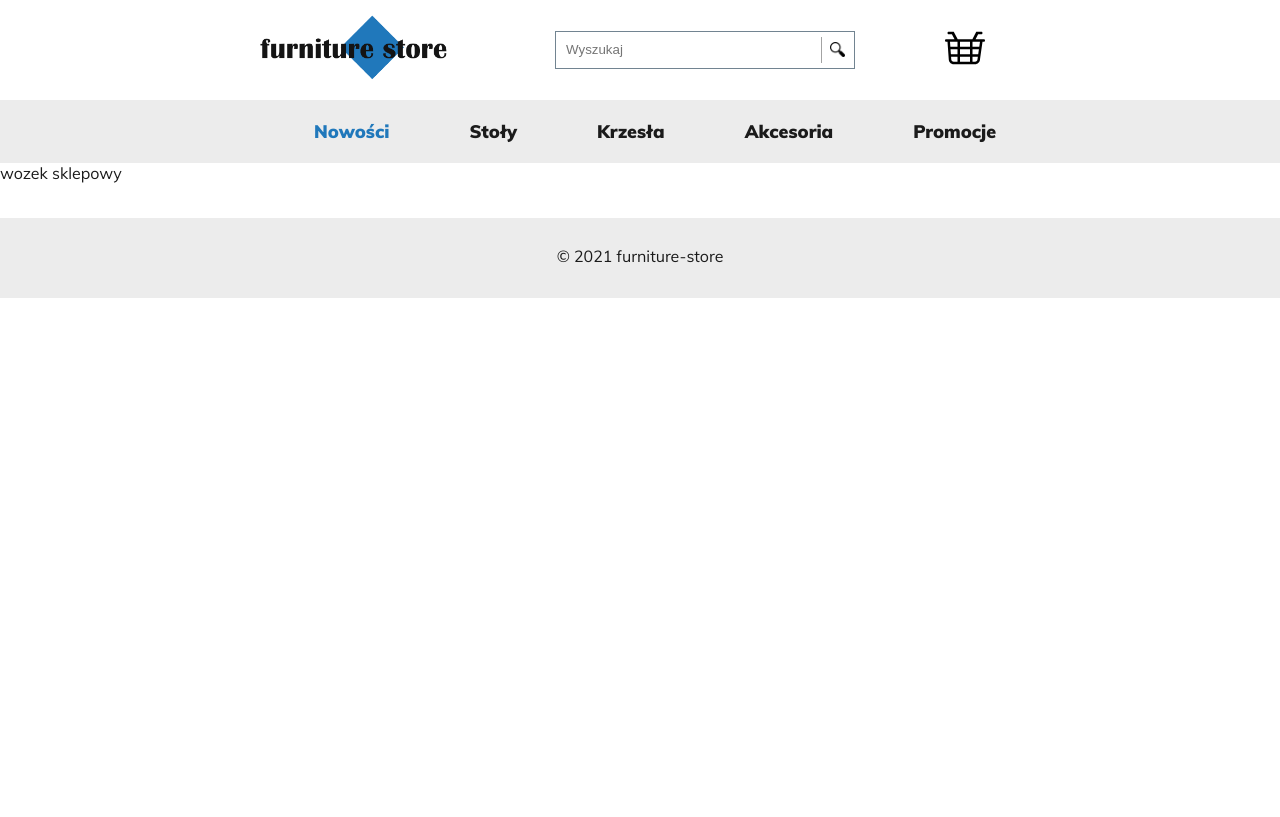
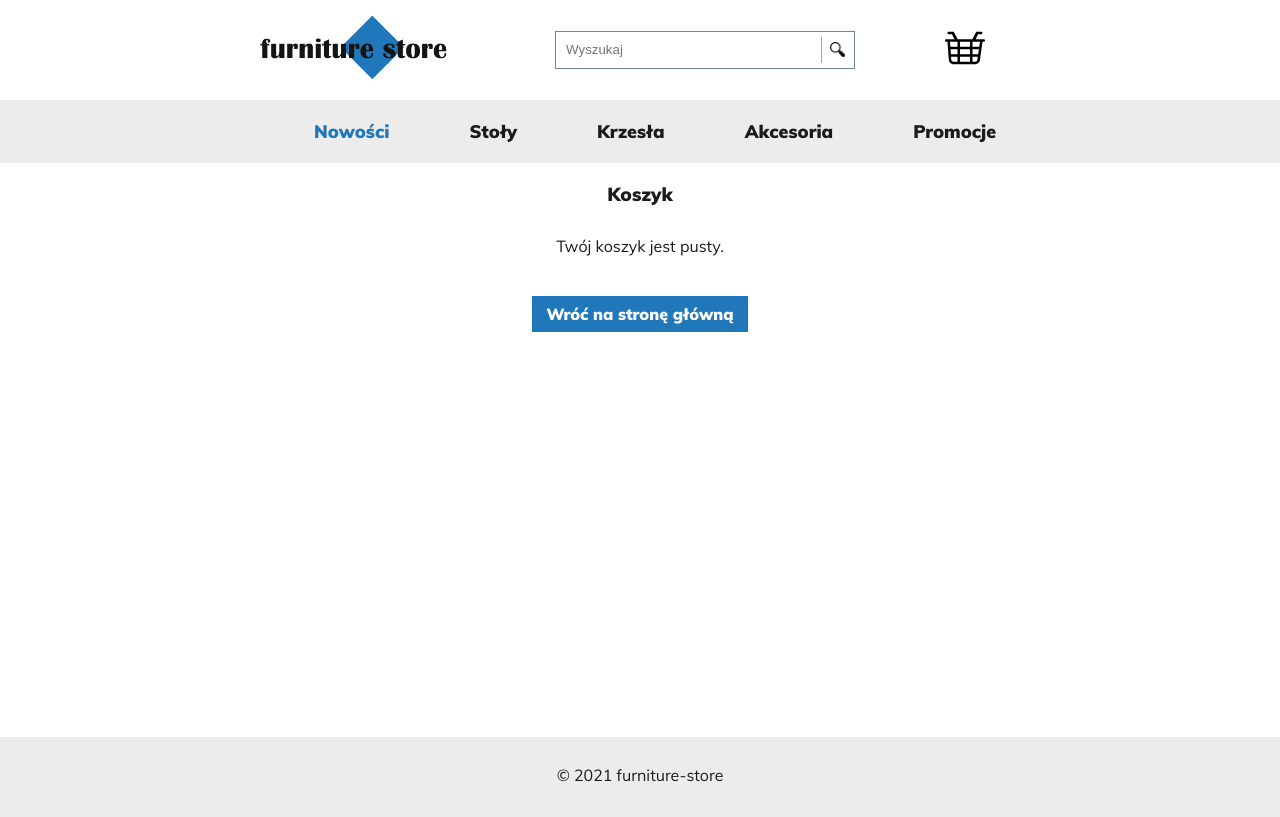
Before and after one commit to karolina-suchomska/furniture-store, a Nuxt app: page /ShoppingCart in a window 1280 px wide. Built offline with nearby package versions, Linux system fonts and the light colour scheme.

Commit message:
work on the shopping cart

```diff
--- a/assets/sass/pages/_shopping-cart.scss
+++ b/assets/sass/pages/_shopping-cart.scss
@@ -0,0 +1,8 @@
+.shopping-cart {
+  min-height: 65vh;
+  text-align: center;
+
+  p {
+    margin: 30px auto 40px;
+  }
+}
--- a/components/ProductPage.vue
+++ b/components/ProductPage.vue
@@ -95,6 +95,7 @@
             <button
                 type="button"
                 class="button-buy"
+                @click="addToShoppingCart()"
             >
               <img
                   src="pictures/shopping-cart.svg"
@@ -134,6 +135,9 @@ export default {
   methods: {
     popupValue (value) {
       this.popup = value;
+    },
+    addToShoppingCart () {
+      this.$store.commit('database/addToShoppingCart', this.product);
     }
   }
 };
--- a/pages/ShoppingCart.vue
+++ b/pages/ShoppingCart.vue
@@ -1,5 +1,39 @@
 <template>
   <div class="shopping-cart">
-    wozek sklepowy
+    <h3>
+      Koszyk
+    </h3>
+    <div
+        v-if="products.length === 0"
+        class="shopping-cart-empty"
+    >
+      <p>
+        Twój koszyk jest pusty.
+      </p>
+      <button class="button-back">
+        Wróć na stronę główną
+      </button>
+    </div>
+    <div
+        v-else
+        class="shoping-cart-full"
+    >
+      {{ products }}
+    </div>
   </div>
 </template>
+
+<script>
+export default {
+  data () {
+    return {
+      value: true
+    };
+  },
+  computed: {
+    products () {
+      return this.$store.state.database.shoppingCart;
+    }
+  }
+};
+</script>
--- a/store/database.js
+++ b/store/database.js
@@ -6,12 +6,16 @@ export const state = () => ({
   chairs,
   tables,
   popular,
-  searchProduct: ''
+  searchProduct: '',
+  shoppingCart: []
 });
 
 export const mutations = {
   searchProduct (state, data) {
     state.searchProduct = data;
+  },
+  addToShoppingCart (state, product) {
+    state.shoppingCart.push(product);
   }
 };
 
```
